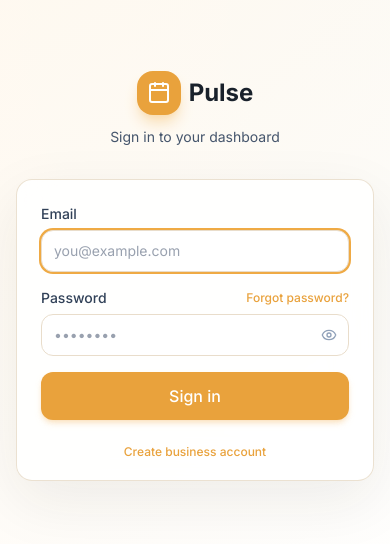
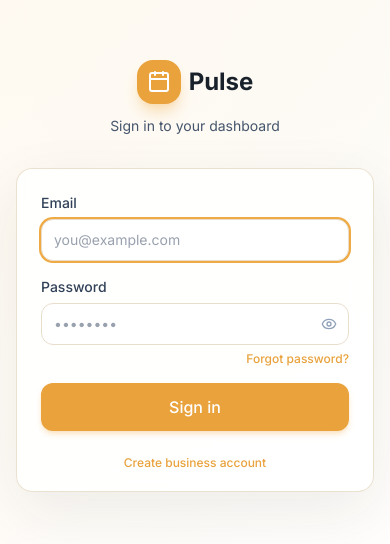
Before and after one commit to Canadasun/bookingapp, a Next.js app in the folder booking-web/: page /login in a window 390 px wide. Shown: the part 146-690 px from the top of the page. Built offline with nearby package versions, Linux system fonts and the light colour scheme; no server answers.

Commit message:
fix: move forgot password link to below password field on web and mobile
Co-Authored-By: Claude Sonnet 4.6 <noreply@anthropic.com>

```diff
--- a/booking-web/src/app/login/page.tsx
+++ b/booking-web/src/app/login/page.tsx
@@ -163,10 +163,7 @@ function LoginForm() {
           onChange={(e) => setEmail(e.target.value)} required autoFocus />
       </div>
       <div>
-        <div className="flex items-center justify-between mb-1.5">
-          <label className="block text-sm font-medium text-slate-700">Password</label>
-          <Link href="/forgot-password" className="text-xs text-violet-600 hover:underline font-medium">Forgot password?</Link>
-        </div>
+        <label className="block text-sm font-medium text-slate-700 mb-1.5">Password</label>
         <div className="relative">
           <Input type={showPw ? "text" : "password"} placeholder="••••••••" value={password}
             onChange={(e) => setPassword(e.target.value)} required className="pr-10" />
@@ -174,6 +171,9 @@ function LoginForm() {
             className="absolute right-3 top-1/2 -translate-y-1/2 text-slate-400 hover:text-slate-600">
             {showPw ? <EyeOff className="w-4 h-4" /> : <Eye className="w-4 h-4" />}
           </button>
+        </div>
+        <div className="flex justify-end mt-1.5">
+          <Link href="/forgot-password" className="text-xs text-violet-600 hover:underline font-medium">Forgot password?</Link>
         </div>
       </div>
       <Button type="submit" loading={loading} className="w-full" size="lg">Sign in</Button>
```
Also changed, not shown: 1 other file (tests, documents, lock files or other folders).
